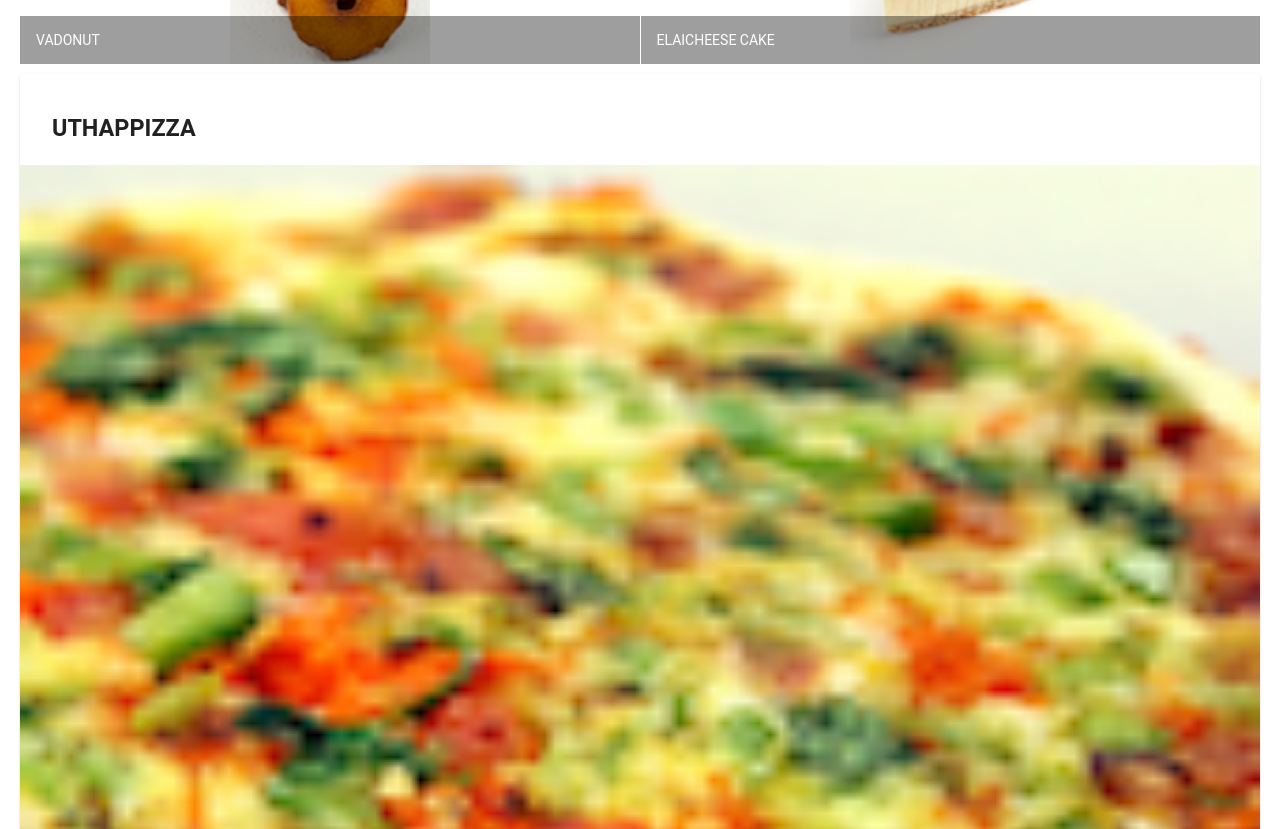
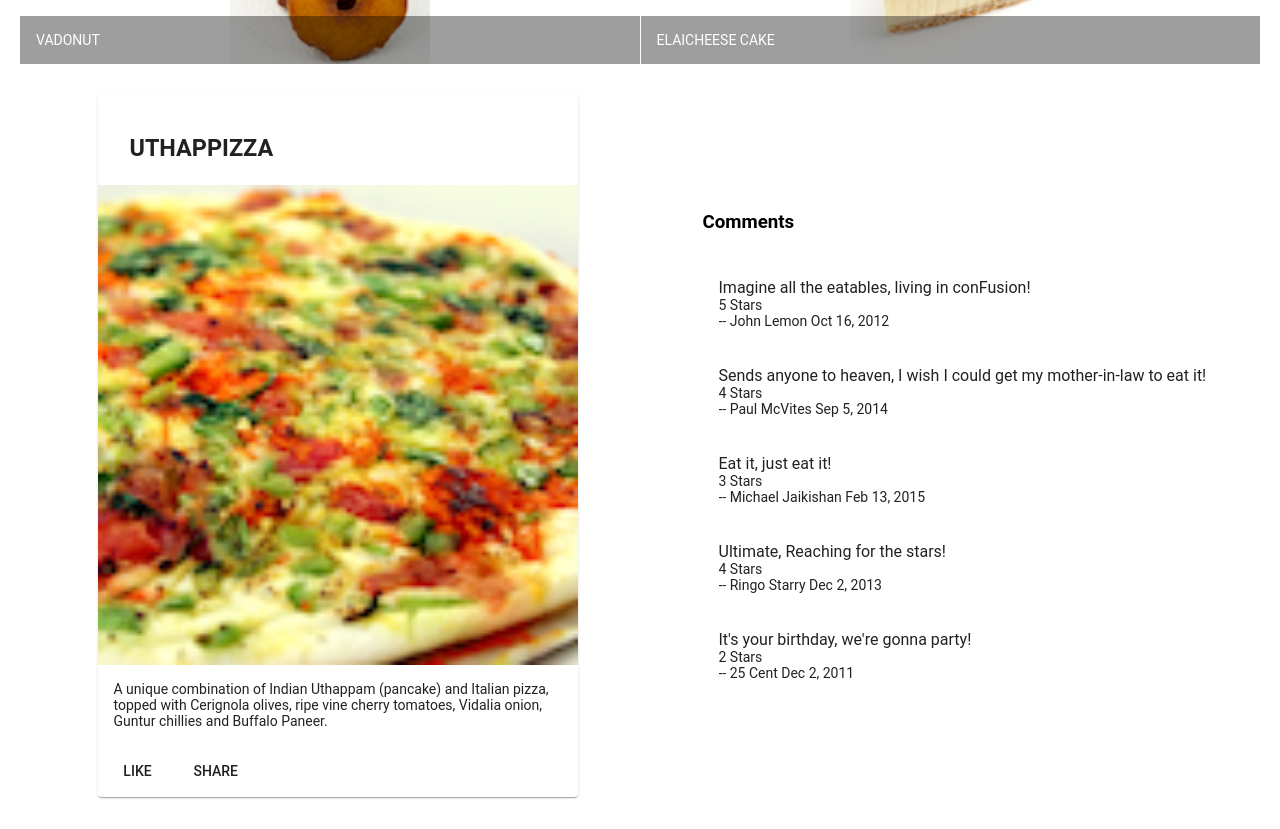
Before and after one commit to matbgn/confusion, an Angular app: page / in a window 1280 px wide. Shown: the part 500-1329 px from the top of the page. Built offline with nearby package versions, Linux system fonts and the light colour scheme.

Commit message:
Assignment 1

```diff
--- a/src/app/app.module.ts
+++ b/src/app/app.module.ts
@@ -14,11 +14,13 @@ import 'hammerjs';
 import { AppComponent } from './app.component';
 
 import { MenuComponent } from './menu/menu.component';
+import { DishdetailComponent } from './dishdetail/dishdetail.component';
 
 @NgModule({
   declarations: [
     AppComponent,
-    MenuComponent
+    MenuComponent,
+    DishdetailComponent
   ],
   imports: [
     BrowserModule,
--- /dev/null
+++ b/src/app/dishdetail/dishdetail.component.html
@@ -0,0 +1,50 @@
+<div class="container" fxLayout="row" fxLayout.sm="column" fxLayout.xs="column" fxLayoutAlign.gt-md="space-around center"
+  fxLayoutGap="10px" fxLayoutGap.xs="0">
+
+  <div fxFlex="40">
+    <div fxFlex *ngIf="dish">
+      <mat-card>
+        <mat-card-header>
+          <mat-card-title>
+            <h3>{{dish.name | uppercase}}</h3>
+          </mat-card-title>
+        </mat-card-header>
+        <img mat-card-image src={{dish.image}} alt={{dish.name}}>
+        <mat-card-content>
+          <p>{{dish.description}}
+          </p>
+        </mat-card-content>
+        <mat-card-actions>
+          <button mat-button>LIKE</button>
+          <button mat-button>SHARE</button>
+        </mat-card-actions>
+      </mat-card>
+    </div>
+  </div>
+
+  <div fxFlex="40" fxLayout="column">
+
+    <div fxFlex>
+      <div>
+        <h3>Comments</h3>
+      </div>
+    </div>
+
+    <div fxFlex *ngIf="dish">
+      <mat-list fxFlex>
+        <mat-list-item *ngFor="let d of dish.comments">
+          <p matLine>
+            <span> {{d.comment}} </span>
+          </p>
+          <p matLine>
+            <span> {{d.rating}} Stars</span>
+          </p>
+          <p matLine>
+            <span>-- {{d.author}} {{d.date | date}}</span>
+          </p>
+        </mat-list-item>
+      </mat-list>
+    </div>
+  </div>
+
+</div>
--- /dev/null
+++ b/src/app/dishdetail/dishdetail.component.ts
@@ -0,0 +1,61 @@
+import { Component, OnInit } from '@angular/core';
+
+const DISH = {
+  id: '0',
+  name: 'Uthappizza',
+  image: '/assets/images/uthappizza.png',
+  category: 'mains',
+  featured: true,
+  label: 'Hot',
+  price: '4.99',
+  // tslint:disable-next-line:max-line-length
+  description: 'A unique combination of Indian Uthappam (pancake) and Italian pizza, topped with Cerignola olives, ripe vine cherry tomatoes, Vidalia onion, Guntur chillies and Buffalo Paneer.',
+  comments: [
+       {
+           rating: 5,
+           comment: 'Imagine all the eatables, living in conFusion!',
+           author: 'John Lemon',
+           date: '2012-10-16T17:57:28.556094Z'
+       },
+       {
+           rating: 4,
+           comment: 'Sends anyone to heaven, I wish I could get my mother-in-law to eat it!',
+           author: 'Paul McVites',
+           date: '2014-09-05T17:57:28.556094Z'
+       },
+       {
+           rating: 3,
+           comment: 'Eat it, just eat it!',
+           author: 'Michael Jaikishan',
+           date: '2015-02-13T17:57:28.556094Z'
+       },
+       {
+           rating: 4,
+           comment: 'Ultimate, Reaching for the stars!',
+           author: 'Ringo Starry',
+           date: '2013-12-02T17:57:28.556094Z'
+       },
+       {
+           rating: 2,
+           comment: 'It\'s your birthday, we\'re gonna party!',
+           author: '25 Cent',
+           date: '2011-12-02T17:57:28.556094Z'
+       }
+   ]
+};
+
+@Component({
+  selector: 'app-dishdetail',
+  templateUrl: './dishdetail.component.html',
+  styleUrls: ['./dishdetail.component.scss']
+})
+export class DishdetailComponent implements OnInit {
+
+  dish = DISH;
+
+  constructor() { }
+
+  ngOnInit() {
+  }
+
+}
--- a/src/app/menu/menu.component.html
+++ b/src/app/menu/menu.component.html
@@ -18,23 +18,6 @@
     </mat-grid-list>
   </div>
 
-  <div fxFlex *ngIf="selectedDish">
-      <mat-card>
-        <mat-card-header>
-          <mat-card-title>
-            <h3>{{selectedDish.name | uppercase}}</h3>
-          </mat-card-title>
-        </mat-card-header>
-        <img mat-card-image src={{selectedDish.image}} alt={{selectedDish.name}}>
-        <mat-card-content>
-          <p>{{selectedDish.description}}
-          </p>
-        </mat-card-content>
-        <mat-card-actions>
-          <button mat-button>LIKE</button>
-          <button mat-button>SHARE</button>
-        </mat-card-actions>
-      </mat-card>
-    </div>
+  <app-dishdetail></app-dishdetail>
 
 </div>
```
Also changed, not shown: src/app/dishdetail/dishdetail.component.scss (added), 1 other file (tests, documents, lock files or other folders).
